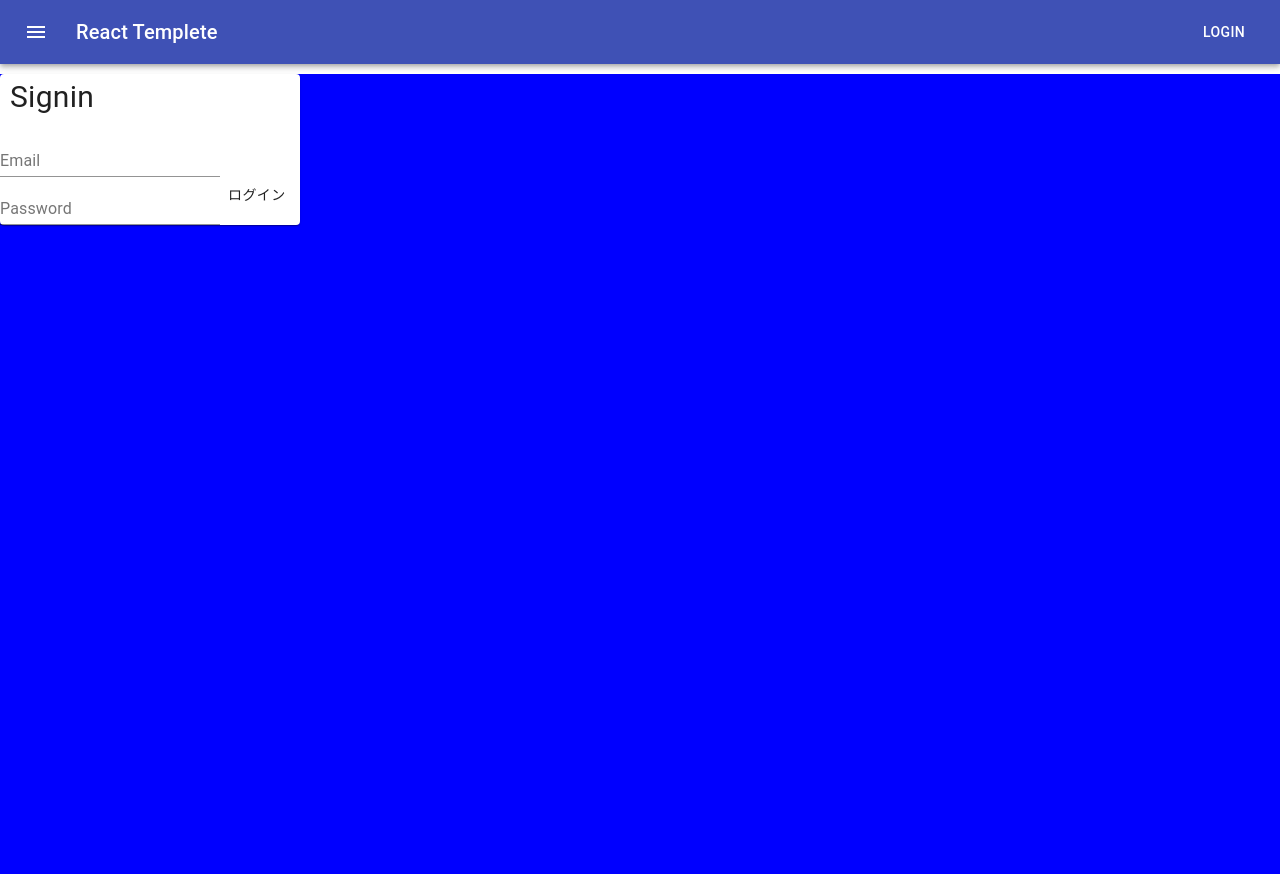
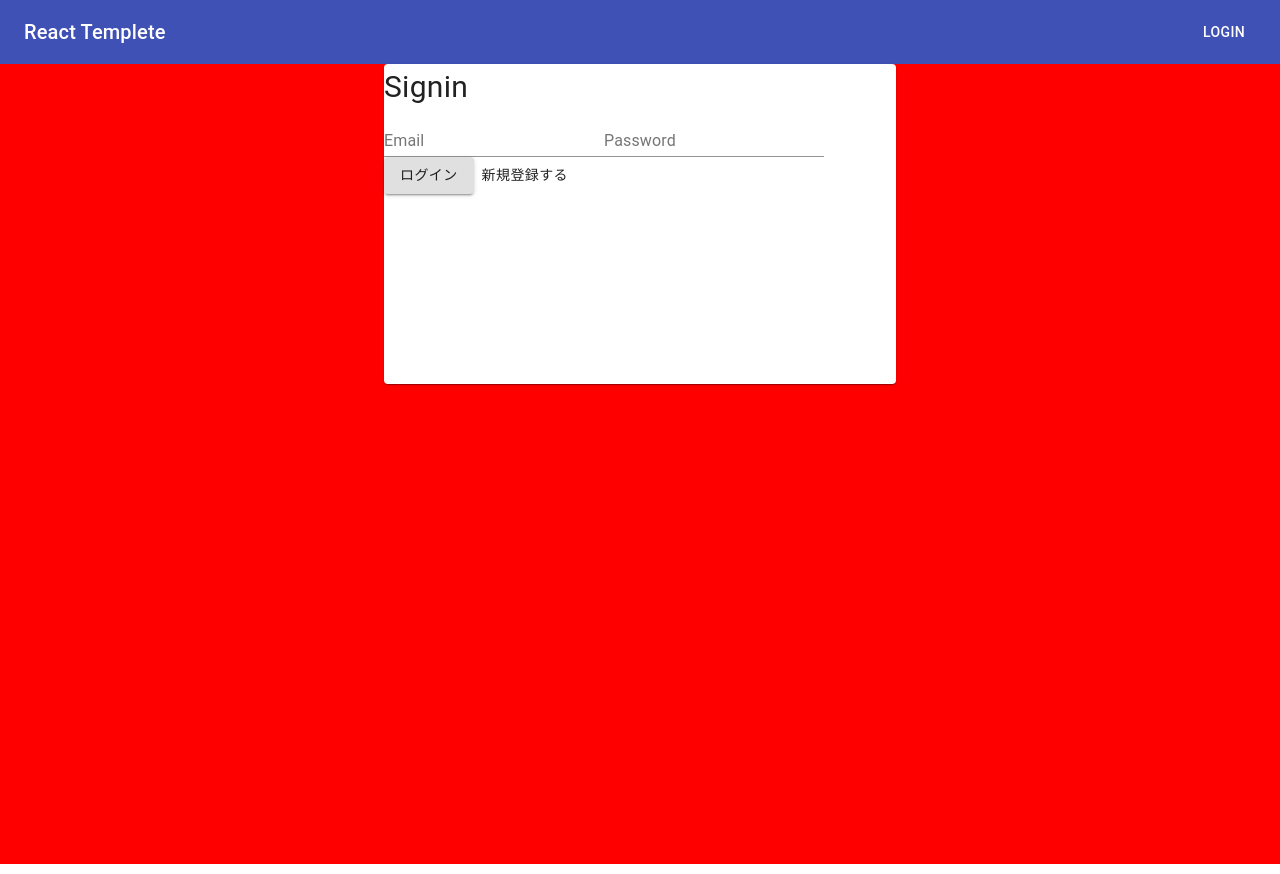
Before and after one commit to RuiHirano/react_templete, a React (Create React App) app: page /sign in a window 1280 px wide. Built offline with nearby package versions, Linux system fonts and the light colour scheme.

Commit message:
update home

```diff
--- a/src/layouts/home/index.tsx
+++ b/src/layouts/home/index.tsx
@@ -28,9 +28,6 @@ const HomeAppBar: React.FC = () => {
         <div className={classes.root}>
             <AppBar position="static">
                 <Toolbar>
-                    <IconButton edge="start" className={classes.menuButton} color="inherit" aria-label="menu">
-                        <MenuIcon />
-                    </IconButton>
                     <Typography variant="h6" className={classes.title}>{"React Templete"}</Typography>
                     <Button color="inherit">{"Login"}</Button>
                 </Toolbar>
--- a/src/views/home/index.tsx
+++ b/src/views/home/index.tsx
@@ -1,9 +1,11 @@
 import React, { useState } from 'react';
-import { Grid, Button, Typography, AppBar, Toolbar, Paper } from "@material-ui/core";
+import { Grid, Button, Typography, AppBar, Toolbar, Paper, CardMedia } from "@material-ui/core";
 import { Content } from '../../types';
 import { withRouter, match } from "react-router";
 import * as H from "history";
 import moment, { Moment } from "moment";
+import imgPath from "../../assets/office.jpg"
+import { makeStyles } from "@material-ui/core/styles";
 
 interface RouteProps {
     history: H.History;
@@ -15,15 +17,100 @@ interface Props {
     //content: Content
 }
 
+interface FeatureLayoutProps {
+    isRight: boolean;
+    title: string;
+    text: string;
+    imgPath: string;
+}
+
+const FeatureLayout: React.FC<FeatureLayoutProps> = props => {
+    const { isRight, title, text, imgPath } = props;
+    if (isRight) {
+        return (
+            <Grid container spacing={3}>
+                <Grid item xl={6} lg={6} md={6} sm={6} xs={12}>
+                    <Typography >{title}</Typography>
+                    <Typography variant="subtitle1">{text}</Typography>
+                </Grid>
+                <Grid item xl={6} lg={6} md={6} sm={6} xs={12}>
+                    <img alt="image" src={imgPath} />
+                </Grid>
+            </Grid>
+        );
+    } else {
+        return (
+            <Grid container>
+                <Grid item xl={6} lg={6} md={6} sm={6} xs={12}>
+                    <img alt="image" src={imgPath} />
+                </Grid>
+                <Grid item xl={6} lg={6} md={6} sm={6} xs={12}>
+                    <Typography >{Typography}</Typography>
+                    <Typography variant="subtitle1">{text}</Typography>
+                </Grid>
+            </Grid>
+        );
+    }
+};
+
+interface HeaderTitleProps {
+}
+
+const useDrawerStyles = makeStyles({
+    app_name: {
+        fontSize: 100,
+        fontWeight: "bold",
+        color: "white",
+        textAlign: 'center'
+    },
+    app_description: {
+        fontSize: 20,
+        color: "white",
+        textAlign: 'center'
+    },
+    button_container: {
+        flex: 'display',
+        alignItems: 'center',
+        flexDirection: 'column'
+    },
+    button: {
+    }
+});
+
+const HeaderTitle: React.FC<HeaderTitleProps> = (props) => {
+    const classes = useDrawerStyles();
+
+    return (
+        <div>
+            <CardMedia image={imgPath} style={{ height: "80vh", }}>
+                <div style={{ paddingTop: 200 }}>
+                    <Typography className={classes.app_name}>React Templete</Typography>
+                    <Typography className={classes.app_description}>
+                        Reactを用いたサービス開発を支援するテンプレート。速やかにサービスを開発しリリースしたい方はぜひ使ってみてください。
+                    </Typography>
+                    <div className={classes.button_container}>
+                        <Button variant="contained" className={classes.button}>使ってみる</Button>
+                    </div>
+                </div>
+            </CardMedia>
+        </div>
+    );
+};
+
 const HomeView: React.FC<RouteProps & Props> = (props) => {
     const { match } = props
     return (
-        <div >
-            <div style={{ width: '100%' }}>
-                <Paper style={{ width: "50%", margin: 'auto', marginTop: 100 }}>
+        <div>
+            <HeaderTitle />
+            <FeatureLayout
+                isRight={true}
+                title={"カレンダーで取引を\n振り返る"}
+                imgPath={imgPath}
+                text={
+                    "日毎の損益を一目で確認できます。取引の動機が一覧になっているため、なぜそのタイミングで取引をしたのかを簡単に振り返ることができます。"
+                }
+            />
 
-                </Paper>
-            </div>
         </div>
     );
 }
--- a/src/views/sign/index.tsx
+++ b/src/views/sign/index.tsx
@@ -5,31 +5,46 @@ import { withRouter, match } from "react-router";
 import * as H from "history";
 import moment, { Moment } from "moment";
 
-const SigninView: React.FC = () => {
+
+interface SigninProps {
+    setPage: React.Dispatch<React.SetStateAction<"signin" | "signup">>
+}
+
+const SigninView: React.FC<SigninProps> = (props) => {
+    const { setPage } = props
 
     return (
-        <div style={{ height: "100vh", backgroundColor: 'blue', justifyContent: 'center', alignItems: 'center' }}>
-            <Paper style={{ width: 300 }}>
-                <Typography style={{ fontSize: 30, margin: 10 }}>{"Signin"}</Typography>
+        <div style={{ width: '100%', height: '100vh', display: 'inline-block', verticalAlign: 'middle' }}>
+            <Paper style={{ width: '40%', height: '40%', margin: 'auto' }}>
+                <Typography style={{ fontSize: 30, }}>{"Signin"}</Typography>
                 <TextField label="Email" />
                 <TextField label="Password" />
-                <Button>{"ログイン"}</Button>
+                <Button variant="contained">{"ログイン"}</Button>
+                <Button onClick={() => setPage('signup')}>{"新規登録する"}</Button>
             </Paper>
         </div>
     )
 }
 
-const SignupView: React.FC = () => {
+interface SignupProps {
+    setPage: React.Dispatch<React.SetStateAction<"signin" | "signup">>
+}
+
+const SignupView: React.FC<SignupProps> = (props) => {
+    const { setPage } = props
 
     return (
-        <Paper style={{ width: '100vh', height: '100%' }}>
+        <div style={{ width: '100%', height: '100vh', display: 'inline-block', verticalAlign: 'middle' }}>
+            <Paper style={{ width: '40%', height: '40%', margin: 'auto' }}>
                 <Typography style={{ fontSize: 30, margin: 10 }}>{"Signup"}</Typography>
                 <TextField label="Username" />
                 <TextField label="Email" />
                 <TextField label="Password" />
                 <TextField label="Password(確認)" />
-            <Button>{"登録する"}</Button>
+                <Button variant="contained">{"登録する"}</Button>
+                <Button onClick={() => setPage('signin')}>{"ログインする"}</Button>
             </Paper>
+        </div>
     )
 }
 
@@ -49,7 +64,7 @@ const SignView: React.FC<RouteProps> = () => {
     console.log("debug")
     return (
         <div style={{ backgroundColor: 'red', height: '100vh' }}>
-            {page === 'signin' ? <SigninView /> : <SignupView />}
+            {page === 'signin' ? <SigninView setPage={setPage} /> : <SignupView setPage={setPage} />}
         </div>
     );
 }
```
Also changed, not shown: 1 other file (tests, documents, lock files or other folders). Lines whose indentation alone changed are shown as unchanged.
